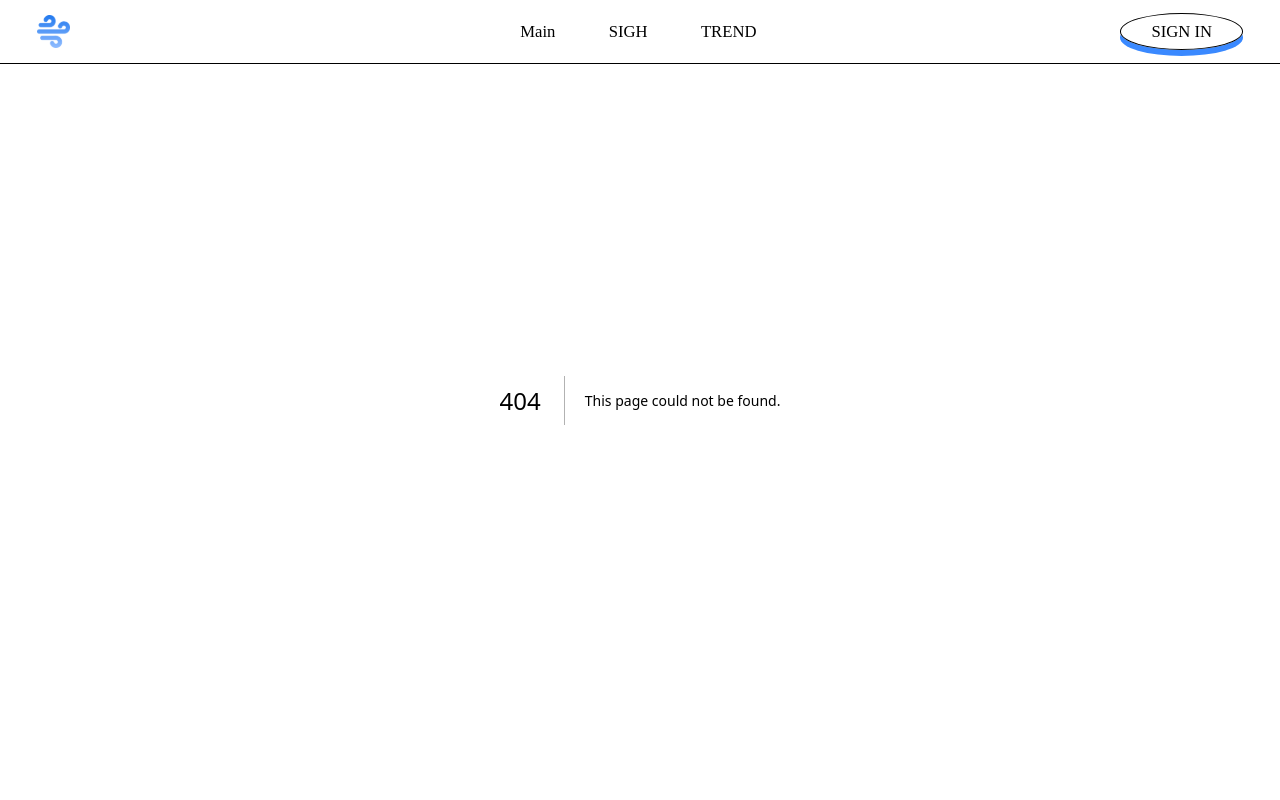
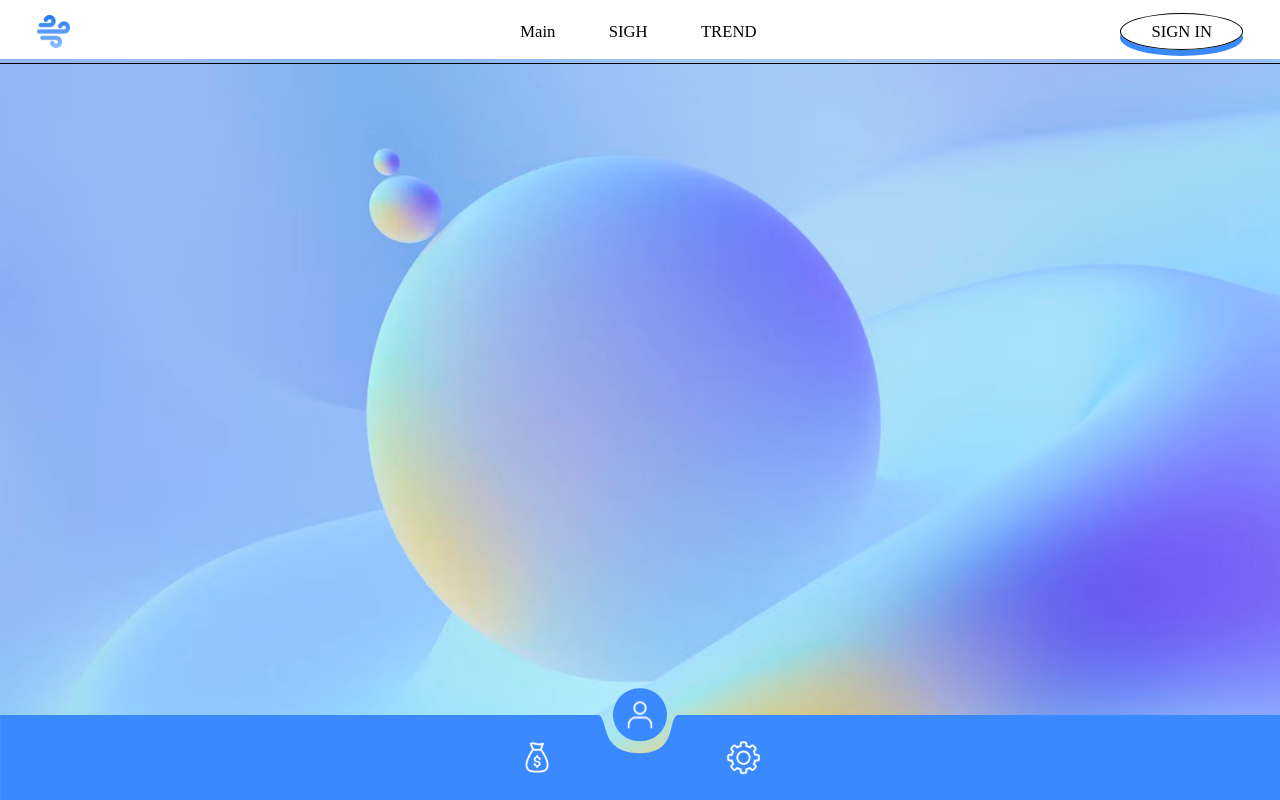
Before and after one commit to sessac-3rd-team-A/FE, a Next.js app: page /profile/setting in a window 1280 px wide. Before the commit this address had no page. Built offline with nearby package versions, Linux system fonts and the light colour scheme; a web font is replaced by a local one.

Commit message:
feat: setting 페이지 생성

```diff
--- a/src/app/profile/myShop/page.tsx
+++ b/src/app/profile/myShop/page.tsx
@@ -1,10 +1,9 @@
-import MyShopContainer from '@/containers/profile/myShop';
-import ProfileMenu from '@/containers/Profile/profileMenu';
+import MyShopPage from '@/containers/profile/myShop';
 
 export default function MyShop() {
   return (
     <>
-      <MyShopContainer />
+      <MyShopPage />
     </>
   );
 }
--- /dev/null
+++ b/src/app/profile/setting/page.tsx
@@ -0,0 +1,9 @@
+import MySettingPage from '@/containers/Profile/setting'
+
+export default function MySetting() {
+    return (
+      <>
+        <MySettingPage />
+      </>
+    );
+  }
--- /dev/null
+++ b/src/containers/Profile/setting.tsx
@@ -0,0 +1,21 @@
+import Image from 'next/image';
+import profile_background2 from '/public/images/profile_background2.svg';
+import '@/styles/profile/setting.scss';
+import ProfileMenu from './profileMenu';
+
+export default function MySettingPage() {
+  return (
+    <div className='setting-page-container'>
+      <div className='setting-container'>
+        <div className='header-temp'/>
+        <div className='setting-form-container'>
+          <form>
+
+          </form>
+        </div>
+      </div>
+      {/* <section className='whiteGradientBg' /> */}
+      <ProfileMenu />
+    </div>
+  )
+}
--- /dev/null
+++ b/src/styles/profile/setting.scss
@@ -0,0 +1,44 @@
+@import '/src/styles/global.scss';
+
+.setting-page-container {
+    display: flex;
+    flex-direction: column;
+
+    .setting-container {
+        background-image: url('/images/profile_background.png');
+        background-position: center;
+        background-repeat: no-repeat;
+        background-size: cover;
+        height: 100vh;
+        position: relative;
+        z-index: 1;
+        display: flex;
+        flex-direction: column;
+    }
+
+    .header-temp {
+        width: 100%;
+        height: $header-height;
+        background-color: white;
+    }
+
+    .whiteGradientBg {
+        width: 100vw;
+        height: 100vh;
+        background: radial-gradient(
+          52.55% 51.94% at 48.18% 62.86%,
+          rgba(217, 217, 217, 0) 52.78%,
+          #fff 100%
+        );
+        z-index: 2;
+        position: absolute;
+        top: 0;
+    }
+
+    .setting-form-container {
+        width: 100%;
+        height: 100%;
+        z-index: 200;
+    }
+
+}
```
Also changed, not shown: src/app/profile/setting/error.tsx (added, +10 -0 lines), src/containers/Profile/myShop.tsx (+26 -20 lines), src/styles/profile/myShop.scss (+24 -0 lines), public/images/profile_background2.svg (added).
